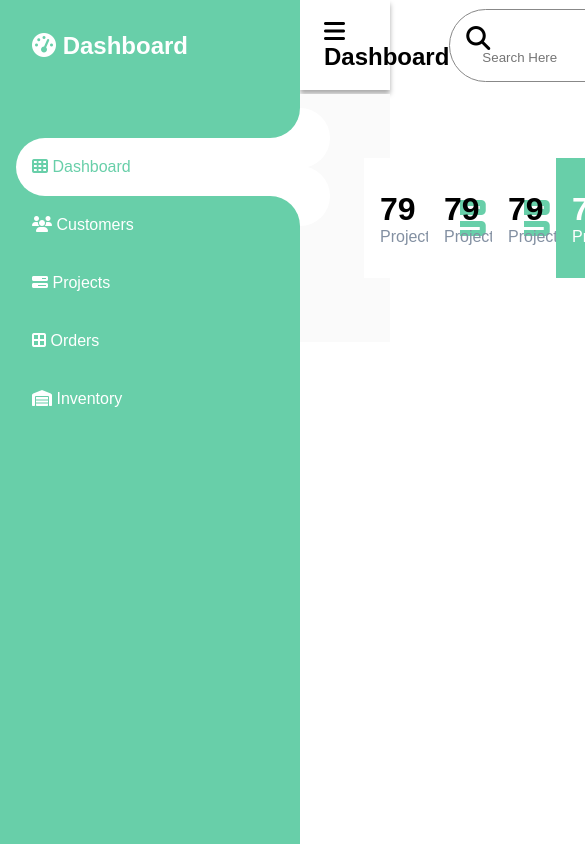
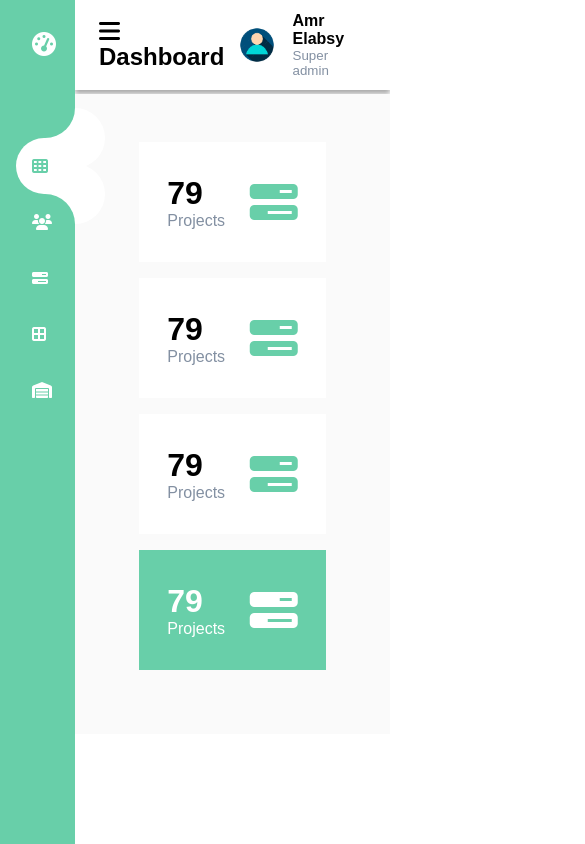
Before and after one commit to AmrElabsy/first-portfolio, a plain HTML site: page index.html in a window 390 px wide. Shown: the top 844 px of the page, 585 px wide, since content can reach past the window. Drawn offline with Linux system fonts and the light colour scheme.

Commit message:
Add Media Query

```diff
--- a/index.html
+++ b/index.html
@@ -68,6 +68,7 @@
     </header>
     <main>
         <div class="cards">
+            <div class="column">
                 <div class="card">
                     <div>
                         <h1>79</h1>
@@ -77,6 +78,9 @@
                         <i class="fa-solid fa-bars-progress"></i>
                     </div>
                 </div>
+
+            </div>
+            <div class="column">
                 <div class="card">
                     <div>
                         <h1>79</h1>
@@ -86,6 +90,9 @@
                         <i class="fa-solid fa-bars-progress"></i>
                     </div>
                 </div>
+
+            </div>
+            <div class="column">
                 <div class="card">
                     <div>
                         <h1>79</h1>
@@ -95,6 +102,9 @@
                         <i class="fa-solid fa-bars-progress"></i>
                     </div>
                 </div>
+
+            </div>
+            <div class="column">
                 <div class="card">
                     <div>
                         <h1>79</h1>
@@ -104,6 +114,8 @@
                         <i class="fa-solid fa-bars-progress"></i>
                     </div>
                 </div>
+
+            </div>
         </div>
     </main>
 </div>
--- a/style/style.css
+++ b/style/style.css
@@ -144,15 +144,19 @@ main {
 .cards {
     padding: 3rem;
     display: flex;
+    flex-wrap: wrap;
 }
 
-.card {
+.column {
     max-width: 25%;
     flex-basis: 25%;
+    padding: 0 1rem;
+}
+.card {
     padding: 1rem;
-    margin: 1rem;
     height: 120px;
     background-color: white;
+    position: relative;
 
     display: flex;
     justify-content: space-around;
@@ -174,15 +178,54 @@ main {
     color: var(--text-grey);
 }
 
-.card:last-child {
+.column:last-child .card {
     background-color: var(--main-color);
     color: white;
 }
 
-.card:last-child span {
+.column:last-child .card span {
     color: white;
 }
 
-.card:last-child i {
+.column:last-child .card i {
     color: white;
 }
+
+@media only screen and (max-width: 1200px) {
+    .column {
+        max-width: 33.3333%;
+        flex-basis: 33.3333%;
+        margin-bottom: 1rem;
+   }
+}
+
+@media only screen and (max-width: 960px) {
+    .column {
+        max-width: 50%;
+        flex-basis: 50%;
+    }
+
+    .search-wrapper {
+        display: none;
+    }
+}
+
+@media only screen and (max-width: 700px) {
+    .column {
+        max-width: 100%;
+        flex-basis: 100%;
+    }
+
+    .nav {
+        width: 75px;
+    }
+
+    .nav span {
+        display: none;
+    }
+
+    .main-content {
+        margin-left: 75px;
+    }
+
+}
```
Lines whose indentation alone changed are shown as unchanged.
